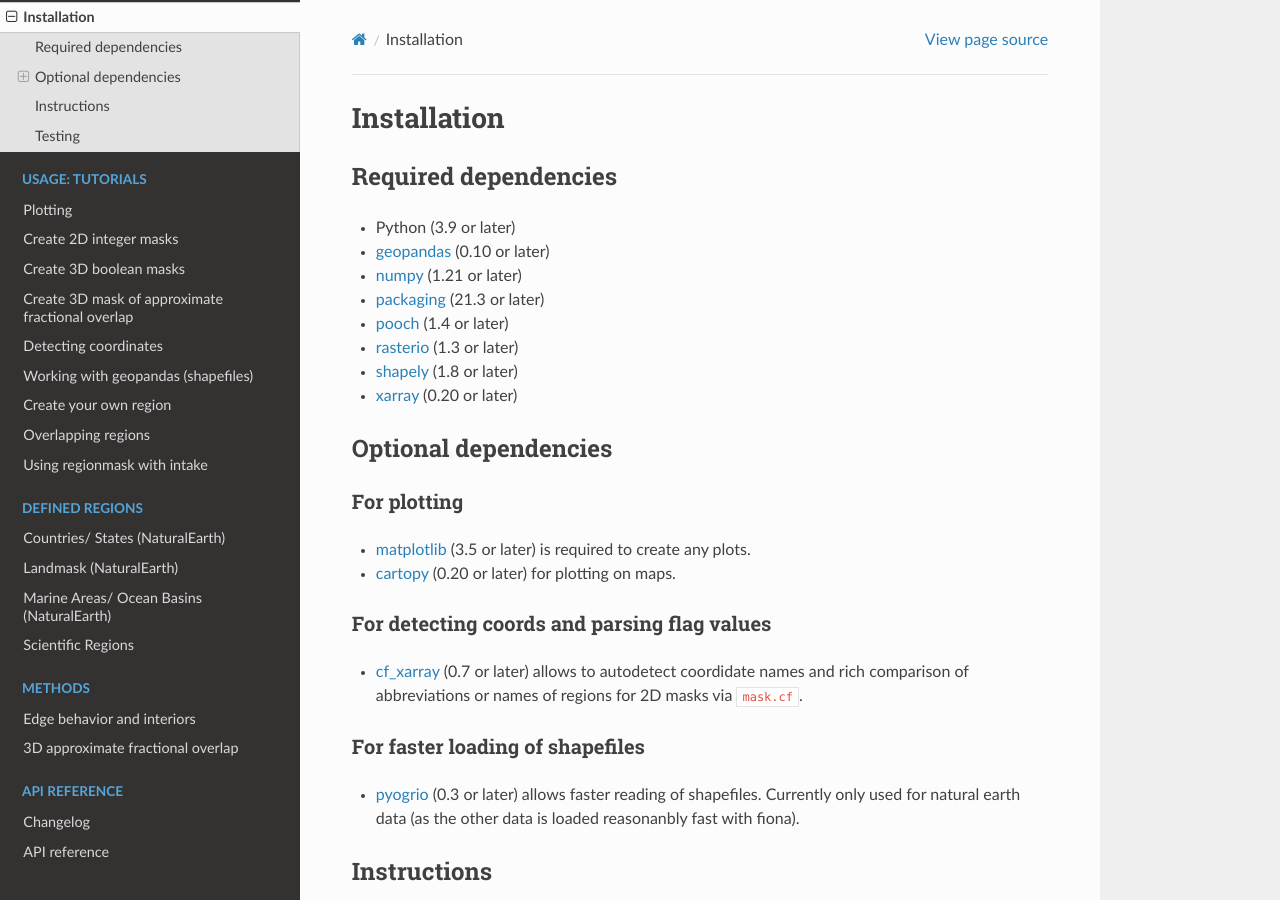
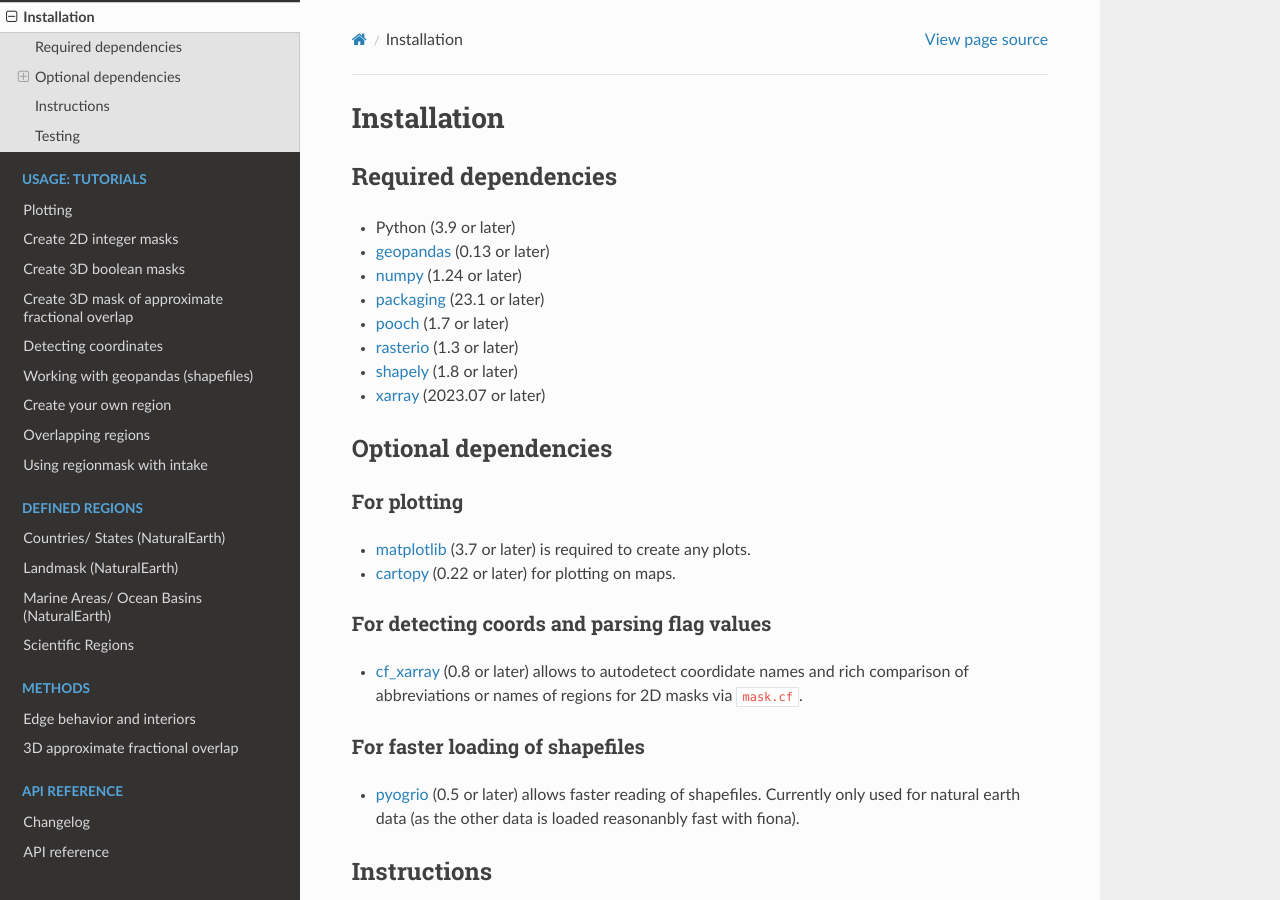
Before and after one commit to regionmask/regionmask, a Sphinx documentation site: the page built from docs/source/installation.rst, in a window 1280 px wide and 900 px high. Built offline with Sphinx 7.4.7 and the Read the Docs theme 2.0.0, drawn with Linux system fonts in a browser that asks for light colours; the version number could not be read and is left out.

```diff
--- a/docs/source/installation.rst
+++ b/docs/source/installation.rst
@@ -5,13 +5,13 @@ Required dependencies
 ---------------------
 
 - Python (3.9 or later)
-- `geopandas <http://geopandas.org/>`__ (0.10 or later)
-- `numpy <http://www.numpy.org/>`__ (1.21 or later)
-- `packaging <https://packaging.pypa.io/en/latest/>`__ (21.3 or later)
-- `pooch <https://www.fatiando.org/pooch/latest/>`__ (1.4 or later)
+- `geopandas <http://geopandas.org/>`__ (0.13 or later)
+- `numpy <http://www.numpy.org/>`__ (1.24 or later)
+- `packaging <https://packaging.pypa.io/en/latest/>`__ (23.1 or later)
+- `pooch <https://www.fatiando.org/pooch/latest/>`__ (1.7 or later)
 - `rasterio <https://rasterio.readthedocs.io/>`__ (1.3 or later)
 - `shapely <http://toblerity.org/shapely/>`__ (1.8 or later)
-- `xarray <http://xarray.pydata.org/>`__ (0.20 or later)
+- `xarray <http://xarray.pydata.org/>`__ (2023.07 or later)
 
 Optional dependencies
 ---------------------
@@ -19,21 +19,21 @@ Optional dependencies
 For plotting
 ~~~~~~~~~~~~
 
-- `matplotlib <http://matplotlib.org>`__ (3.5 or later) is required to create any plots.
-- `cartopy <https://scitools.org.uk/cartopy/docs/latest>`__ (0.20 or later) for plotting on
+- `matplotlib <http://matplotlib.org>`__ (3.7 or later) is required to create any plots.
+- `cartopy <https://scitools.org.uk/cartopy/docs/latest>`__ (0.22 or later) for plotting on
   maps.
 
 For detecting coords and parsing flag values
 ~~~~~~~~~~~~~~~~~~~~~~~~~~~~~~~~~~~~~~~~~~~~
 
-- `cf_xarray <https://cf-xarray.readthedocs.io/en/latest/>`__ (0.7 or later) allows
+- `cf_xarray <https://cf-xarray.readthedocs.io/en/latest/>`__ (0.8 or later) allows
   to autodetect coordidate names and rich comparison of abbreviations or names of regions
   for 2D masks via ``mask.cf``.
 
 For faster loading of shapefiles
 ~~~~~~~~~~~~~~~~~~~~~~~~~~~~~~~~
 
-- `pyogrio <https://pyogrio.readthedocs.io>`__ (0.3 or later) allows faster reading of
+- `pyogrio <https://pyogrio.readthedocs.io>`__ (0.5 or later) allows faster reading of
   shapefiles. Currently only used for natural earth data (as the other data is loaded
   reasonanbly fast with fiona).
 
```
Also changed, not shown: CHANGELOG.rst (+17 -0 lines), requirements.txt (+5 -5 lines), setup.cfg (+8 -8 lines), 1 other file.
